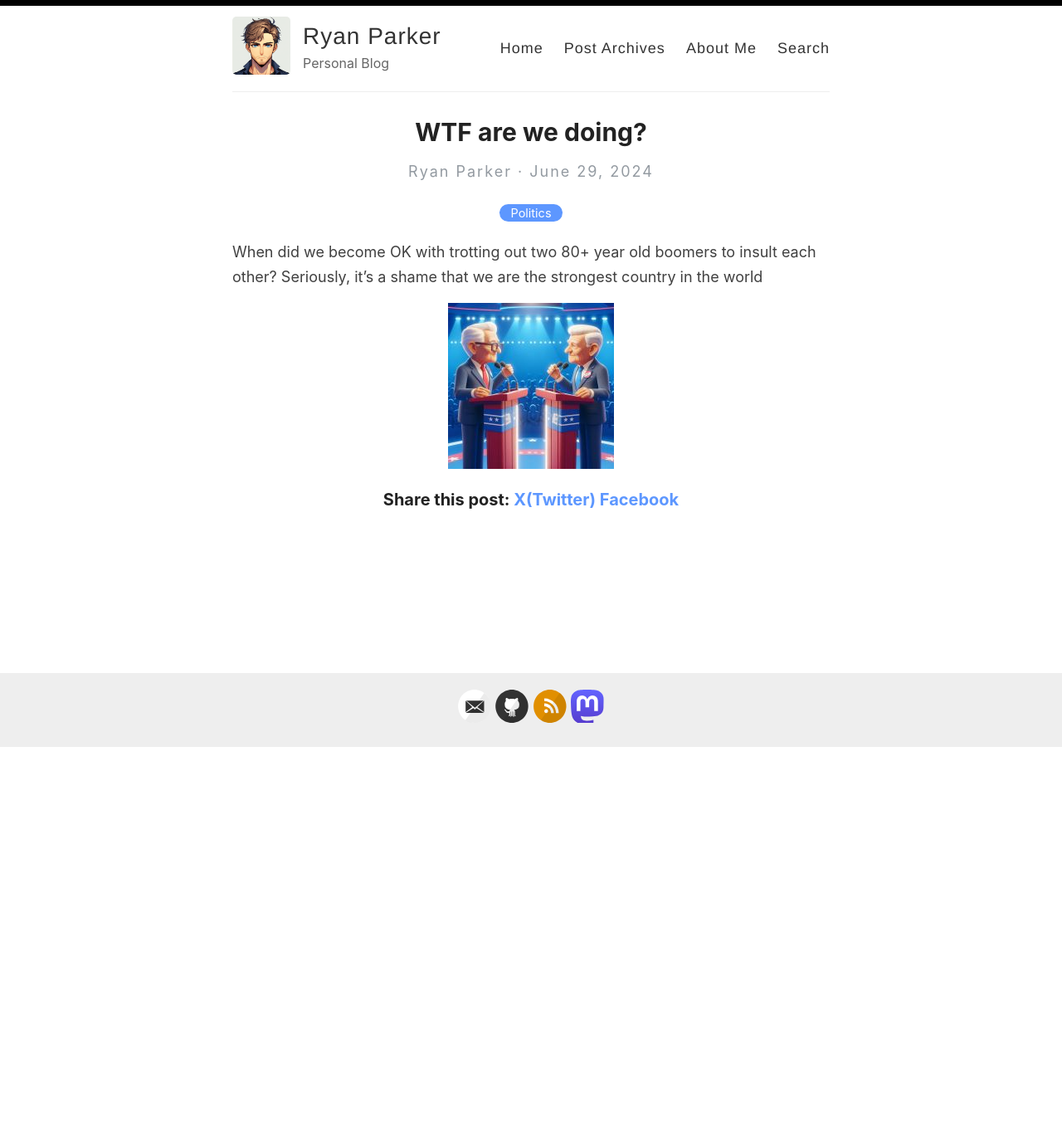
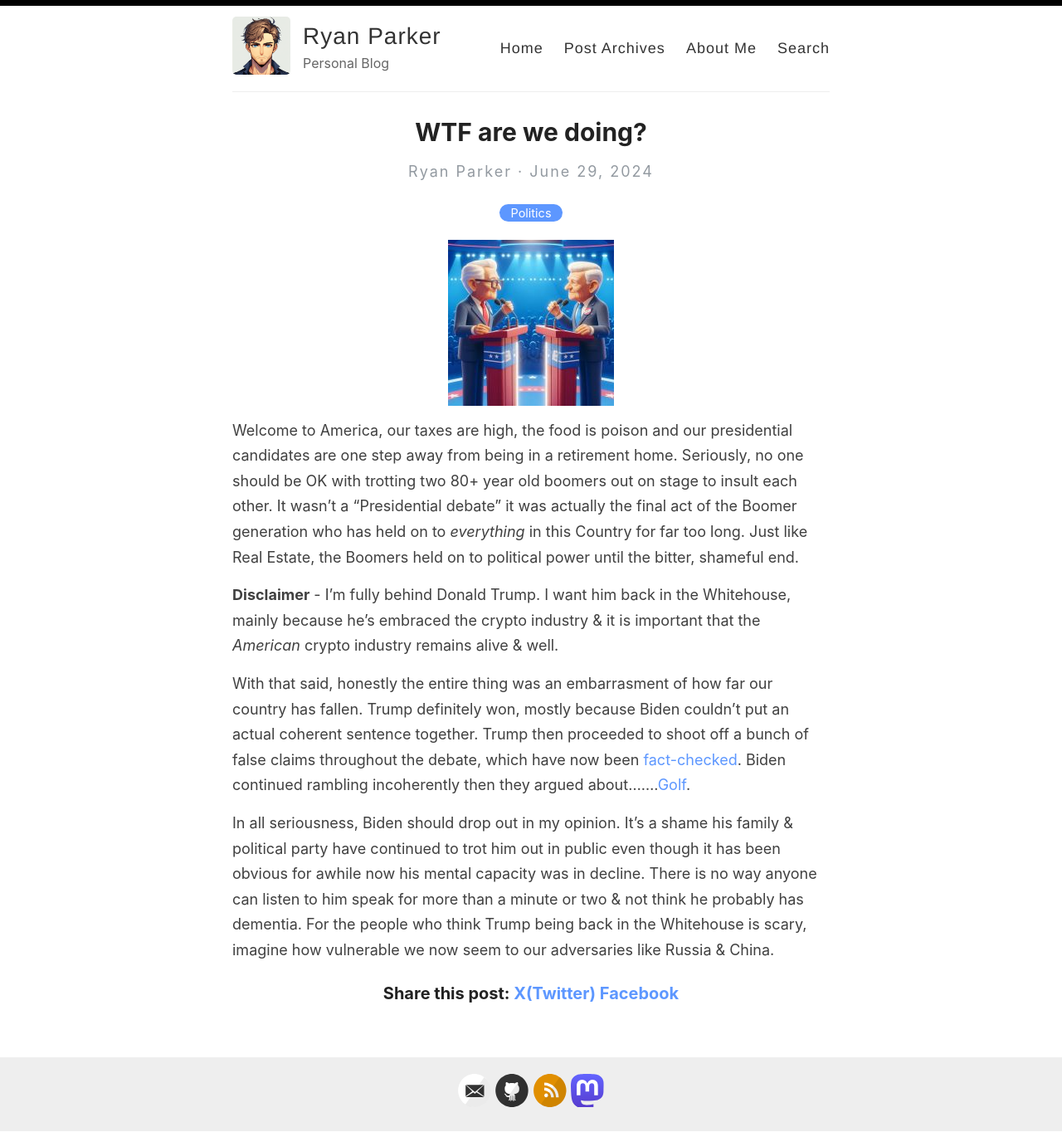
Before and after one commit to ryanparkr/ryanparkr.github.io, a Jekyll site: the page built from _posts/2024-06-29-wtf_are_we_doing.md, in a window 1280 px wide. Shown: the whole page at 83% size. Built offline with Jekyll 4.4.1, drawn with Linux system fonts in a browser that asks for light colours; comment, search, counter and statistics services are not loaded; before the commit the page ends 901 px from its top, so only the background shows below that.

Commit message:
Update 2024-06-29-wtf_are_we_doing.md

```diff
--- a/_posts/2024-06-29-wtf_are_we_doing.md
+++ b/_posts/2024-06-29-wtf_are_we_doing.md
@@ -2,9 +2,15 @@
 layout: post
 title: WTF are we doing?
 categories: Politics
-excerpt: When did we become OK with trotting out two 80+ year old boomers to insult each other?
+excerpt: Welcome to America, our taxes are high, the food is poison and our presidential candidates are one step away from being in a retirement home
 ---
+ ![Presidential Debate](/images/biden-trump.jpg)
 
-When did we become OK with trotting out two 80+ year old boomers to insult each other? Seriously, it's a shame that we are the strongest country in the world
+Welcome to America, our taxes are high, the food is poison and our presidential candidates are one step away from being in a retirement home.
+Seriously, no one should be OK with trotting two 80+ year old boomers out on stage to insult each other. It wasn't a "Presidential debate" it was actually the final act of the Boomer generation who has held on to *everything* in this Country for far too long. Just like Real Estate, the Boomers held on to political power until the bitter, shameful end.
 
- ![Presidential Debate](/images/biden-trump.jpg)
+**Disclaimer** - I'm fully behind Donald Trump. I want him back in the Whitehouse, mainly because he's embraced the crypto industry & it is important that the *American* crypto industry remains alive & well.
+
+With that said, honestly the entire thing was an embarrasment of how far our country has fallen. Trump definitely won, mostly because Biden couldn't put an actual coherent sentence together. Trump then proceeded to shoot off a bunch of false claims throughout the debate, which have now been [fact-checked](https://www.factcheck.org/2024/06/factchecking-the-biden-trump-debate/). Biden continued rambling incoherently then they argued about.......[Golf](https://www.youtube.com/embed/g9rfTP5XTUw?si=HawjwmnrhmyLmqJk).
+
+In all seriousness, Biden should drop out in my opinion. It's a shame his family & political party have continued to trot him out in public even though it has been obvious for awhile now his mental capacity was in decline. There is no way anyone can listen to him speak for more than a minute or two & not think he probably has dementia. For the people who think Trump being back in the Whitehouse is scary, imagine how vulnerable we now seem to our adversaries like Russia & China.
```
